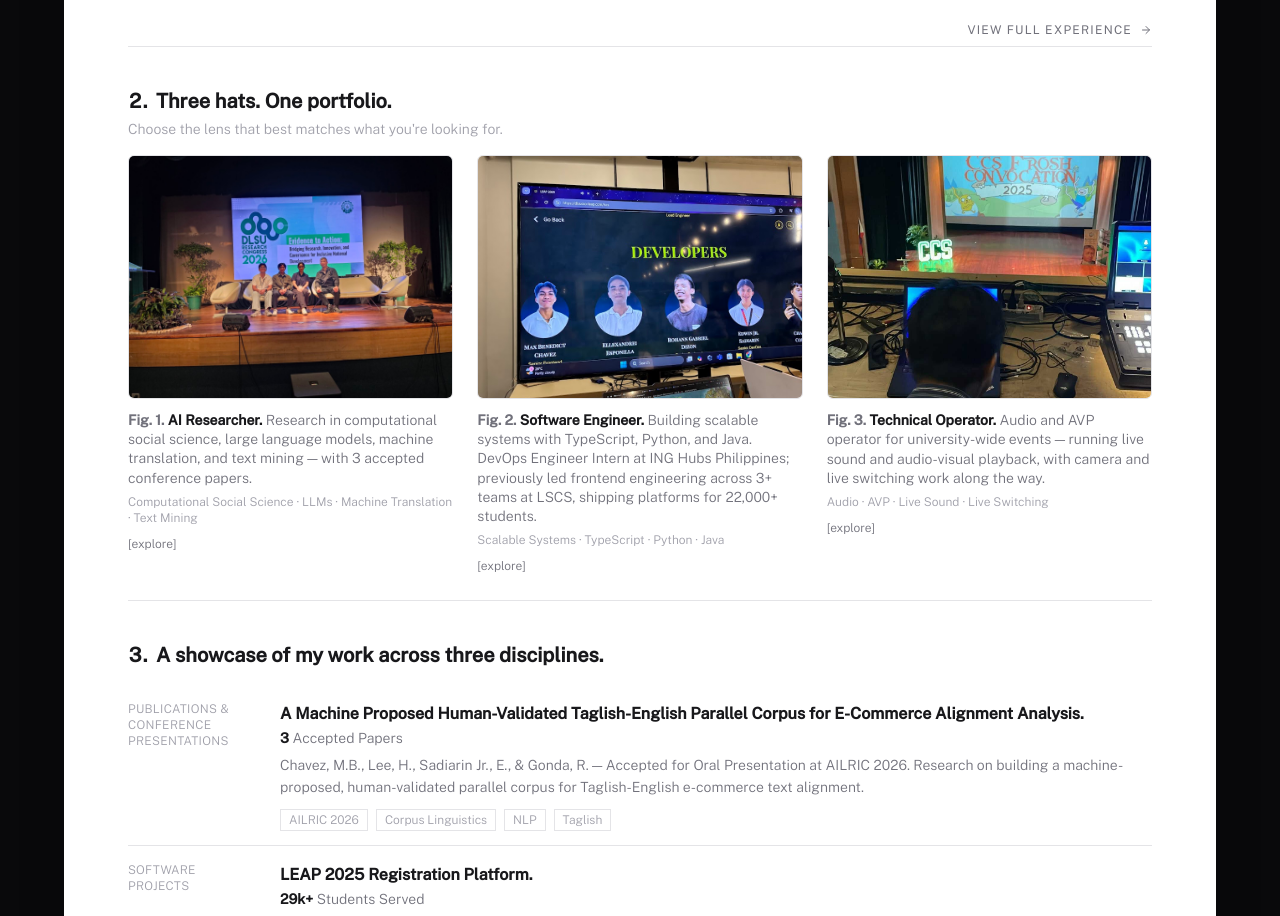
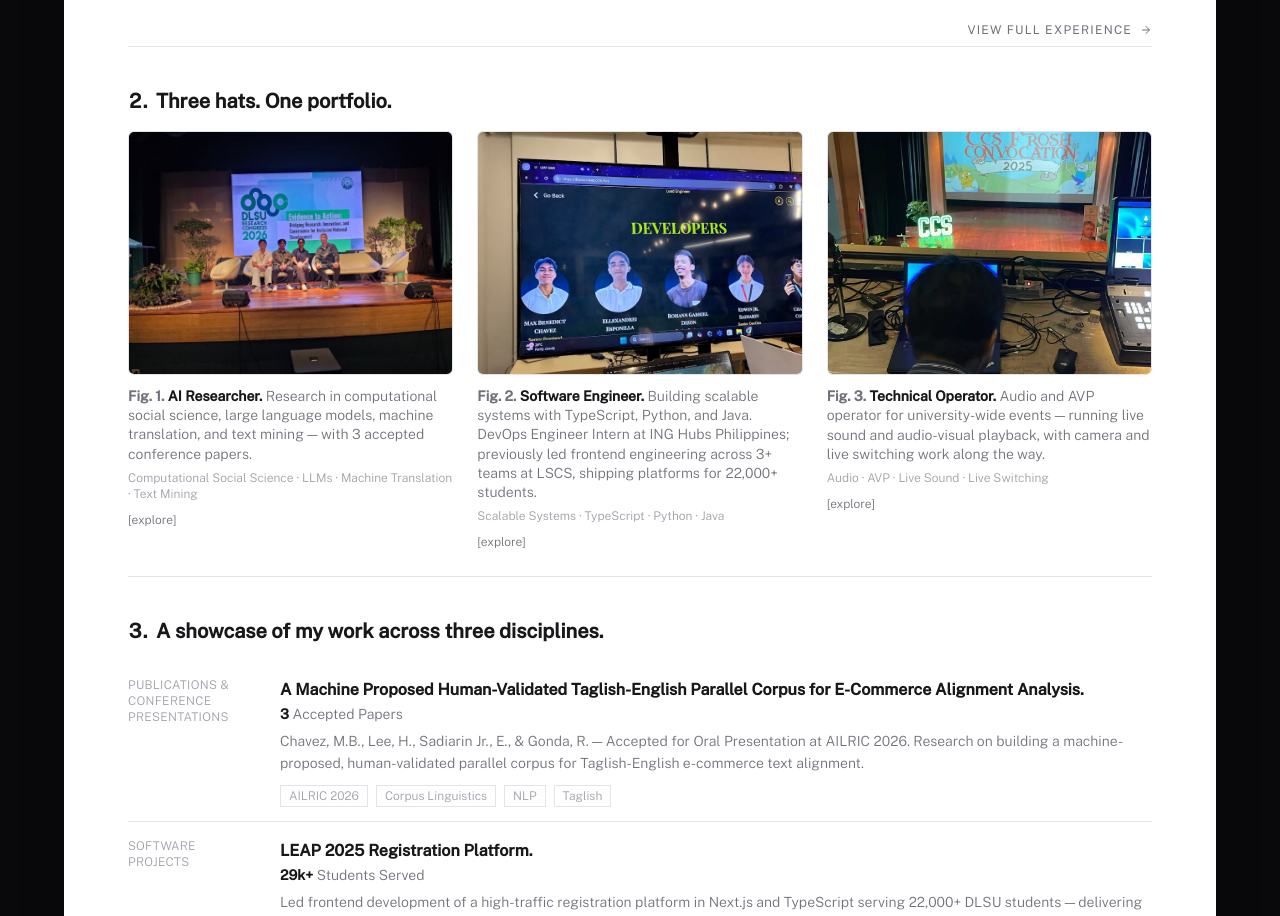
Before and after one commit to mbchavez27/mbchavezzportfolio, a React (Vite) app: page / in a window 1280 px wide. Shown: the part 1026-1942 px from the top of the page. Built offline with nearby package versions, Linux system fonts and the light colour scheme.

Commit message:
content: drop the three hats subtitle

```diff
--- a/src/features/home/components/HatSelector.tsx
+++ b/src/features/home/components/HatSelector.tsx
@@ -7,11 +7,7 @@ export const HAT_SELECTOR_ID = "three-hats";
 export default function HatSelector({ hats }: { hats: readonly Hat[] }) {
   return (
     <section id={HAT_SELECTOR_ID} className="page-container pb-6 scroll-mt-14">
-      <SectionHeading
-        number="2"
-        title="Three hats. One portfolio."
-        subtitle="Choose the lens that best matches what you're looking for."
-      />
+      <SectionHeading number="2" title="Three hats. One portfolio." />
       <FigureGrid>
         {hats.map((hat, i) => (
           <Figure
```
